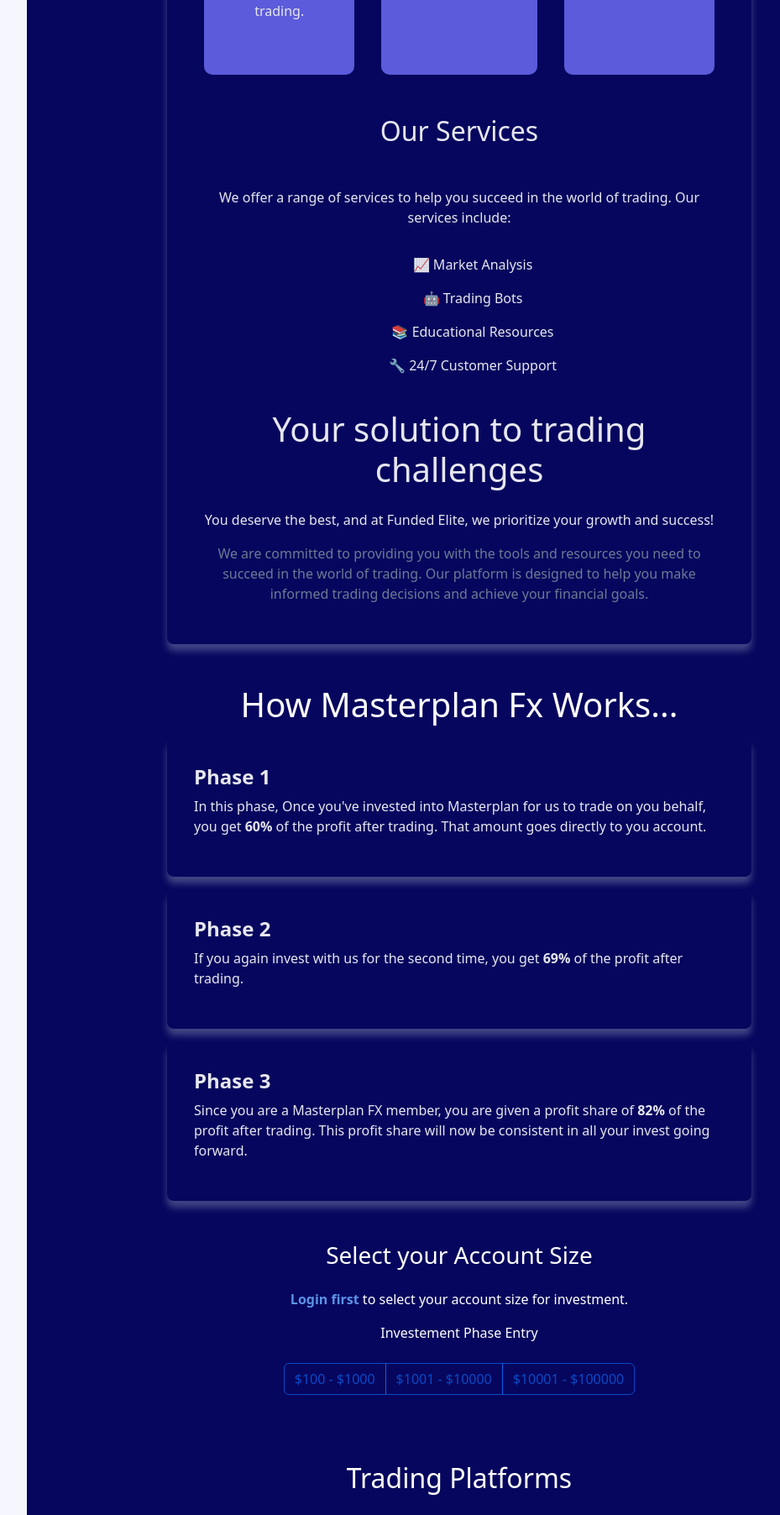
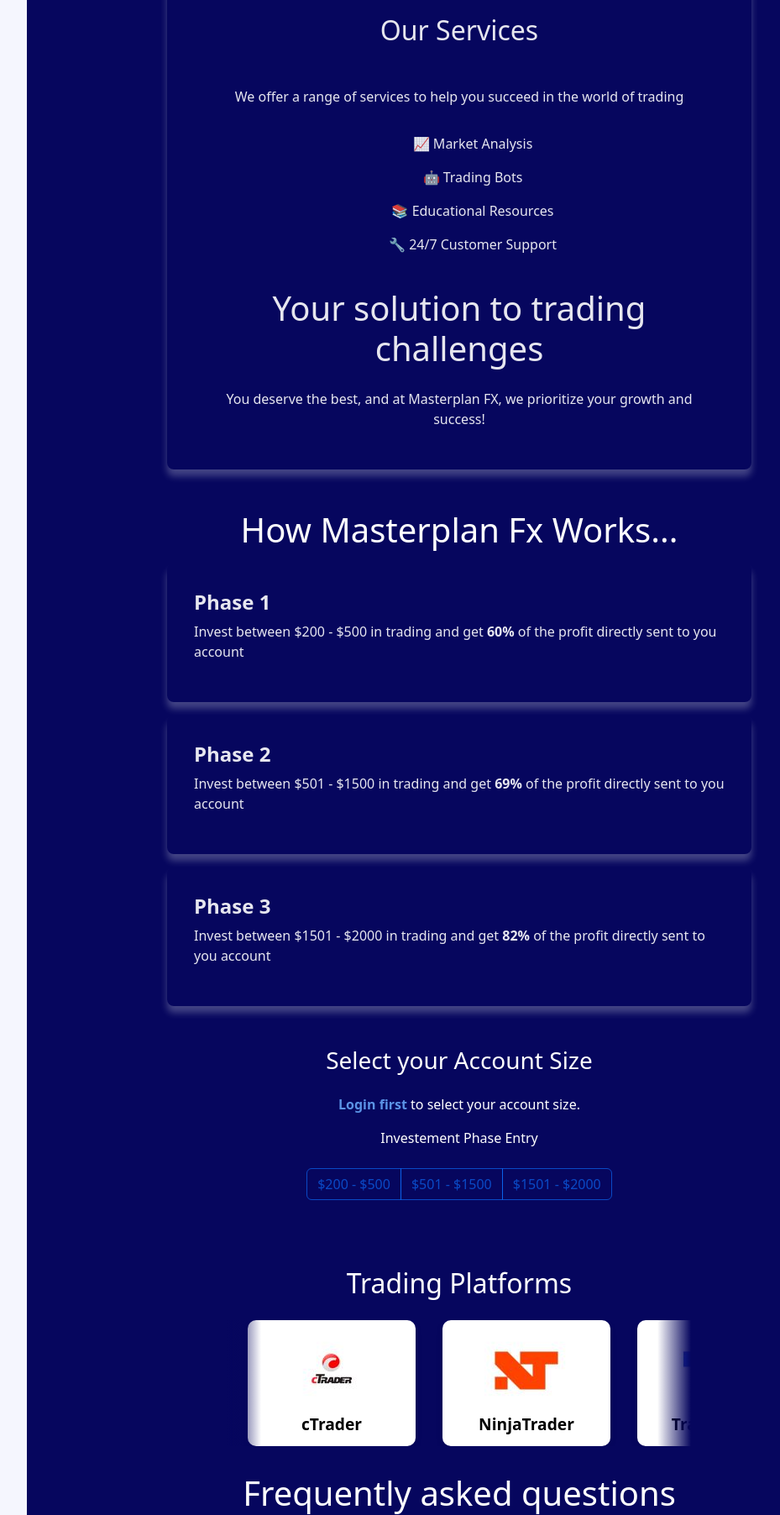
Before and after one commit to Ezekiah3854/thee-plug-trading-website, a Flask app: page / in a window 1280 px wide. Shown: the part 1211-3015 px from the top of the page at 84% size, without its empty margins (218-1147 px from the left). Run offline with Flask 3, Linux system fonts and the light colour scheme; some libraries are stand-ins or nearby versions.

Commit message:
customize home page

```diff
--- a/templates/home.html
+++ b/templates/home.html
@@ -125,7 +125,7 @@
 							<h1 class="mb-4">Built by Traders <br>
 								<i class="fa-solid fa-arrow-right"></i> for Traders
 							</h1>
-							<span>Join over 50,000 investors worldwide <br> You invest, we trade on your behalf and return on investment is guaranteed.</span><br><br><br>
+							<span>First trading platform to give you Automated Trading Bots |<br> You invest, we trade on your behalf and return on investment is guaranteed.</span><br><br><br>
 							<span style="margin-top: 2em;">Trade like never before in Masterplan FX.</span><br>
 
 							<a href="#account-size"><button type="button" class="btn btn-outline-primary mt-4">Buy Challenge </button></a><br>
@@ -140,23 +140,27 @@
 							<div class="class-container bg-transparent">
 								<div class="container text-center mt-2">
 									<h2 class="mb-4">Why choose us?</h2>
-									<p>We are a team of experienced traders who have developed a platform that is designed to help you succeed in the world of trading. Our platform is user-friendly, secure, and offers a wide range of features to help you make informed trading decisions.</p>
+									<!-- <p>
+										We take the trading risk from you <br>
+										We send profits within 24 hours directly to your account <br>
+										Get the flexibility of using Automated Trading Bots.
+									</p> -->
 									<div class="why_us_container">
 										<div class="container-fluid">
-											<p>Profits shared within 24hrs after a successful trading.</p>
+											<p>We take the trading risk from you</p>
 										</div>
 										<div class="container-fluid">
-											<p>Guaranteed return on your investment.</p>
+											<p>We send profits within 24 hours directly to your account</p>
 										</div>
 										<div class="container-fluid">
-											<p>Profit share is processed according to you phase.</p>
+											<p>Get the flexibility of using Automated Trading Bots</p>
 										</div>
 									</div>
 
 								</div>
 								<div class="container text-center mt-5">
 									<h2 class="mb-5">Our Services</h2>
-									<p class="">We offer a range of services to help you succeed in the world of trading. Our services include:</p>
+									<p class="">We offer a range of services to help you succeed in the world of trading</p>
 
 									<div class="row justify-content-center">
 										<div class="col-md-6">
@@ -172,8 +176,8 @@
 
 								<div class="container text-center mt-4">
 									<h1 class="mb-4">Your solution to trading challenges</h1>
-									<p>You deserve the best, and at Funded Elite, we prioritize your growth and success!</p>
-									<p style="color: lightslategray;">We are committed to providing you with the tools and resources you need to succeed in the world of trading. Our platform is designed to help you make informed trading decisions and achieve your financial goals.</p>
+									<p>You deserve the best, and at Masterplan FX, we prioritize your growth and success!</p>
+									<!-- <p style="color: lightslategray;">We are committed to providing you with the tools and resources you need to succeed in the world of trading. Our platform is designed to help you make informed trading decisions and achieve your financial goals.</p> -->
 								</div>
 							</div>
 
@@ -184,20 +188,21 @@
 							<!-- phase 1 -->
 							<div class="class-container bg-transparent">
 								<h4 style="color: #fff;">Phase 1</h4>
-								<p>In this phase, Once you've invested into Masterplan for us to trade on you behalf, you get <strong>60%</strong> of the profit after trading. That amount goes directly to you account.</p>
+								<p>Invest between $200 - $500 in trading and get <strong>60%</strong> of the profit directly sent to you account</p>
 
 							</div>
 
 							<!-- phase 2 -->
 							<div class="class-container bg-transparent">
 								<h4 style="color: #fff;">Phase 2</h4>
-								<p>If you again invest with us for the second time, you get <strong>69%</strong> of the profit after trading.</p>
+								<p>Invest between $501 - $1500 in trading and get <strong>69%</strong> of the profit directly sent to you account</p>
 							</div>
 
 							<!-- phase 3 -->
 							<div class="class-container bg-transparent">
 								<h4 style="color: #fff;">Phase 3</h4>
-								<p>Since you are a Masterplan FX member, you are given a profit share of <strong>82%</strong> of the profit after trading. This profit share will now be consistent in all your invest going forward.</p>
+								<p>Invest between $1501 - $2000 in trading and get <strong>82%</strong> of the profit directly sent to you account</p>
+							</div>
 						</section>
 
 						<section id="account-size" class="text-center mb-5">
@@ -207,26 +212,21 @@
 								{% if session.lname %}
 								<label for="account-size" class="form-label">Investement Phase Entry</label> <br>
 								<div class="btn-group mt-3" role="group">
-									<a href="https://www.paypal.com/ncp/payment/RT8HLBHW35NY2"><button type="button" class="btn btn-outline-primary">$100 - $1000</button></a>
-									<a href="https://www.paypal.com/ncp/payment/BDWAV5A2TF2T4"><button type="button" class="btn btn-outline-primary">$1001 - $10000</button></a>
-									<a href="https://www.paypal.com/ncp/payment/BYWGMZVUPKER6"><button type="button" class="btn btn-outline-primary">$10001 - $100000</button></a>
+									<a href="https://www.paypal.com/ncp/payment/RT8HLBHW35NY2"><button type="button" class="btn btn-outline-primary">$200 - $500</button></a>
+									<a href="https://www.paypal.com/ncp/payment/BDWAV5A2TF2T4"><button type="button" class="btn btn-outline-primary">$501 - $1500</button></a>
+									<a href="https://www.paypal.com/ncp/payment/BYWGMZVUPKER6"><button type="button" class="btn btn-outline-primary">$1501 - $2000cus</button></a>
 								</div>
 
 								{% else %}
-								<p class="mt-4"><span><strong><a  style="color: rgb(91, 147, 230);" href="{{ url_for('login') }}">Login first</a></strong></span> to select your account size for investment.</p>
+								<p class="mt-4"><span><strong><a  style="color: rgb(91, 147, 230);" href="{{ url_for('login') }}">Login first</a></strong></span> to select your account size.</p>
 								<label for="account-size" class="form-label">Investement Phase Entry</label> <br>
 								<div class="btn-group mt-3" role="group">
-									<button type="button" class="btn btn-outline-primary" disabled>$100 - $1000</button>
-									<button type="button" class="btn btn-outline-primary" disabled>$1001 - $10000</button>
-									<button type="button" class="btn btn-outline-primary" disabled>$10001 - $100000</button>
+									<button type="button" class="btn btn-outline-primary" disabled>$200 - $500</button>
+									<button type="button" class="btn btn-outline-primary" disabled>$501 - $1500</button>
+									<button type="button" class="btn btn-outline-primary" disabled>$1501 - $2000</button>
 								</div>
 								{% endif %}
-
-
-
 							</div>
-
-
 						</section>
 
 
@@ -271,7 +271,7 @@
 
 
 						<section class="mb-4">
-							<h1 class="text-center mb-5">Some frequently asked questions...</h1>
+							<h1 class="text-center mb-5">Frequently asked questions</h1>
 							<p class="text-center w-3/4">
 								<button class="btn btn-primary bg-transparent" style="width: 100%;"  type="button" data-bs-toggle="collapse" data-bs-target="#faq1" aria-expanded="false" aria-controls="collapseExample">
 									How can I get started with your services?
@@ -340,9 +340,18 @@
 								<h3 class="text-center"><i class="fa-solid fa-paper-plane p-md-3"></i>Newsletter</h3>
 								<div class="card-body">
 								  <h5 class="card-title">Join our Newsletter</h5>
-								  <input type="email" placeholder="Enter your email" class="newsletter_email form-control mb-3" aria-label="Email">
-								  <p class="card-text">Stay updated with the latest news and offers from Masterplan FX.</p>
-								  <a href="#" class="btn btn-primary">Subscribe</a>
+								<!-- modify this form HTML and place wherever you want your form -->
+								<form
+								action="https://formspree.io/f/mzzreljd"
+								method="POST"
+								>
+								<label>
+									Your email:
+									<input type="email" name="email">
+								</label>
+								<!-- your other form fields go here -->
+								<button type="submit">Send</button>
+								</form>
 								</div>
 							  </div>
 						</section>
```
